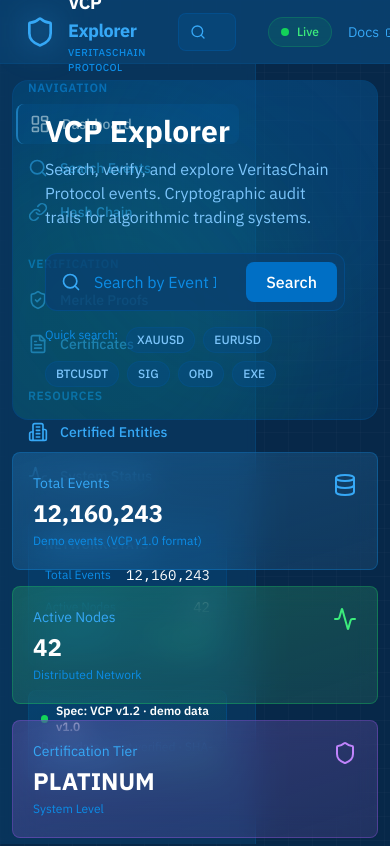
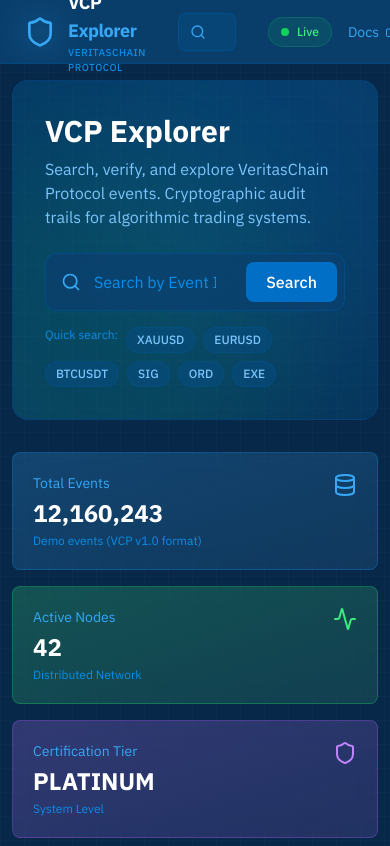
Before and after one commit to veritaschain/vcp-explorer-gui, a React (Vite) app: page / in a window 390 px wide. Shown: the top 846 px of the page. Built offline with nearby package versions, Linux system fonts and the light colour scheme; no server answers.

Commit message:
fix(ui): hide persistent desktop sidebar below lg

```diff
--- a/src/components/layout/Sidebar.tsx
+++ b/src/components/layout/Sidebar.tsx
@@ -83,7 +83,7 @@ function NavItem({ name, href, icon: Icon }: NavItemProps) {
 
 export function Sidebar() {
   return (
-    <aside className="fixed left-0 top-16 bottom-0 w-64 bg-vcp-900/50 backdrop-blur-sm border-r border-vcp-800/50 overflow-y-auto custom-scrollbar">
+    <aside aria-label="Desktop navigation" className="fixed left-0 top-16 bottom-0 hidden w-64 overflow-y-auto border-r border-vcp-800/50 bg-vcp-900/50 backdrop-blur-sm custom-scrollbar lg:block">
       <nav className="p-4 space-y-6">
         {/* Main Navigation */}
         <div>
```
